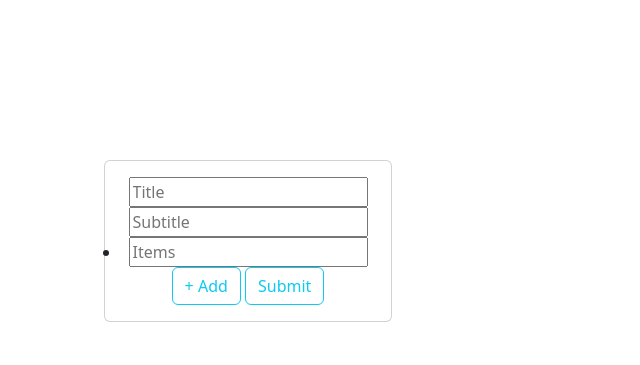
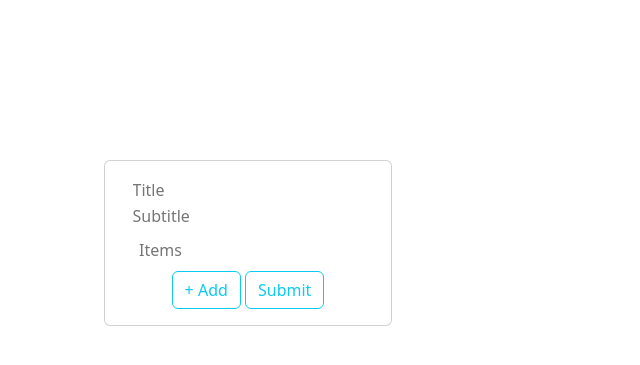
Before and after one commit to seriousadi/TodoList, a Flask app: page / in a window 1280 px wide. Shown: the top 365 px of the page, without its empty margins (0-640 px from the left). Run offline with Flask 3, Linux system fonts and the light colour scheme.

Commit message:
improved some minor things

```diff
--- a/static/index.js
+++ b/static/index.js
@@ -1,3 +1,3 @@
 $(".addMore").click(function(){
-$("#listItems").append('<li><input name="listItem"class="list-group-item" placeholder="Items"> </li>')
+$("#listItems").append('<li><input name="listItem"  placeholder="Items"> </li>')
 })
--- a/static/styles.css
+++ b/static/styles.css
@@ -1,3 +1,15 @@
 body{
 padding:10rem 5rem 10rem;
 }
+input:focus {
+   outline:none;
+   border:none;
+
+}
+input{
+border:none;
+}
+
+li{
+list-style-type:none;
+}
--- a/templates/home_page.html
+++ b/templates/home_page.html
@@ -21,7 +21,7 @@
                             {{form.subtitle(placeholder="Subtitle")}}
 
                             <ul id="listItems" class="list-group list-group-flush">
-                                <li>{{form.list_items(placeholder="Items")}}</li>
+                                <li class="list-group-item">{{form.list_items(placeholder="Items")}}</li>
                             </ul>
                             <div class="btn-group" role="group" aria-label="Basic outlined example">
                                 <a class="addMore btn btn-outline-info">+ Add</a>
```
Also changed, not shown: other parts of templates/home_page.html (+3 -2 lines), templates/edit.html (+7 -5 lines).
